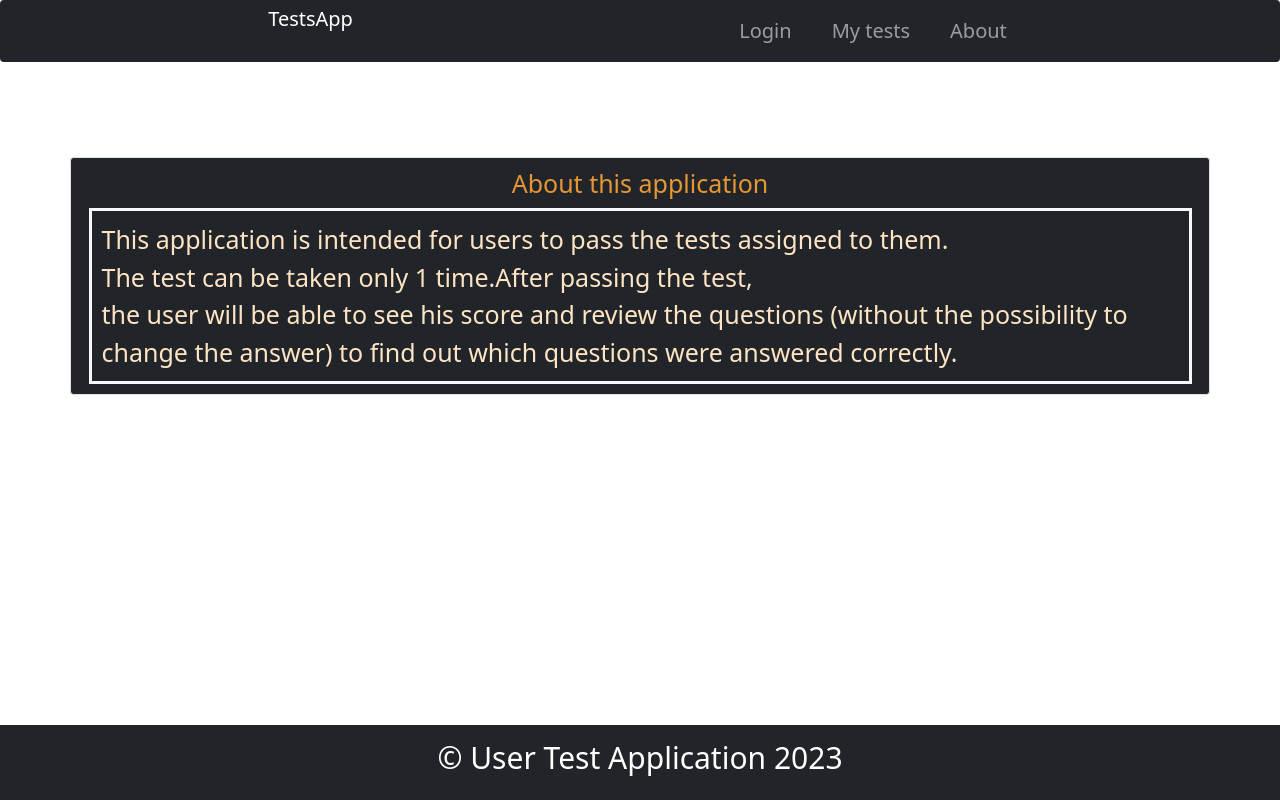
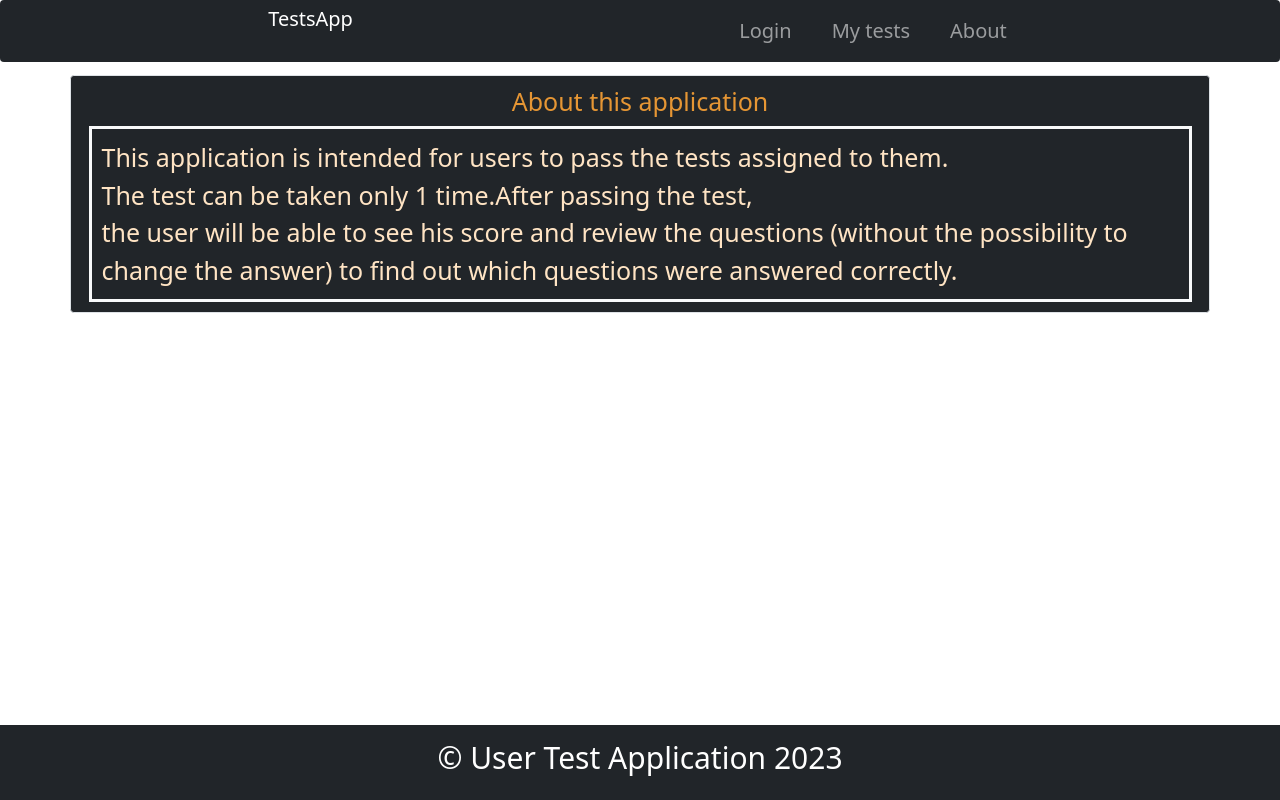
Before and after one commit to IhorPanasenko/UserTestingApplication, a React (Create React App) app in the folder client-test-app/: page /About in a window 1280 px wide. Built offline with nearby package versions, Linux system fonts and the light colour scheme.

Commit message:
Add fixed position for header

```diff
--- /dev/null
+++ b/client-test-app/src/components/header/Header.css
@@ -0,0 +1,4 @@
+.pageHeader{
+    position: fixed;
+    width: 100%;
+}
--- a/client-test-app/src/components/header/Header.jsx
+++ b/client-test-app/src/components/header/Header.jsx
@@ -2,9 +2,11 @@ import React from 'react'
 import Container from 'react-bootstrap/Container';
 import Nav from 'react-bootstrap/Nav';
 import Navbar from 'react-bootstrap/Navbar';
+import "./Header.css"
 
 function Header() {
     return (
+        <header className='pageHeader'>
         <Navbar className='fs-2' bg="dark" data-bs-theme="dark">
             <Container>
                 <Navbar.Brand className='fs-2 m-auto' href="#home">TestsApp</Navbar.Brand>
@@ -15,6 +17,7 @@ function Header() {
                 </Nav>
             </Container>
         </Navbar>
+        </header>
     )
 }
 
```
